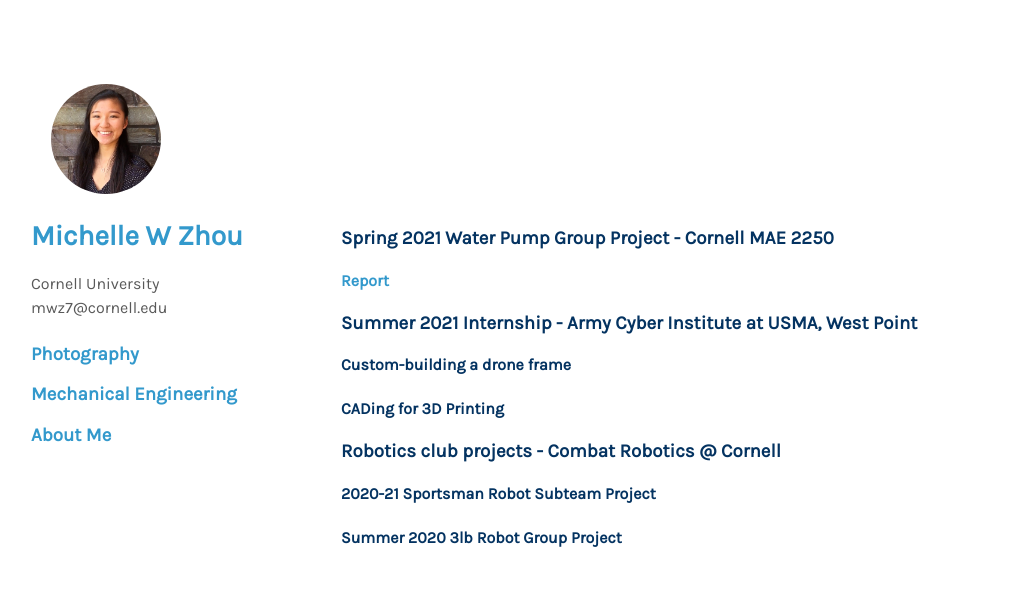
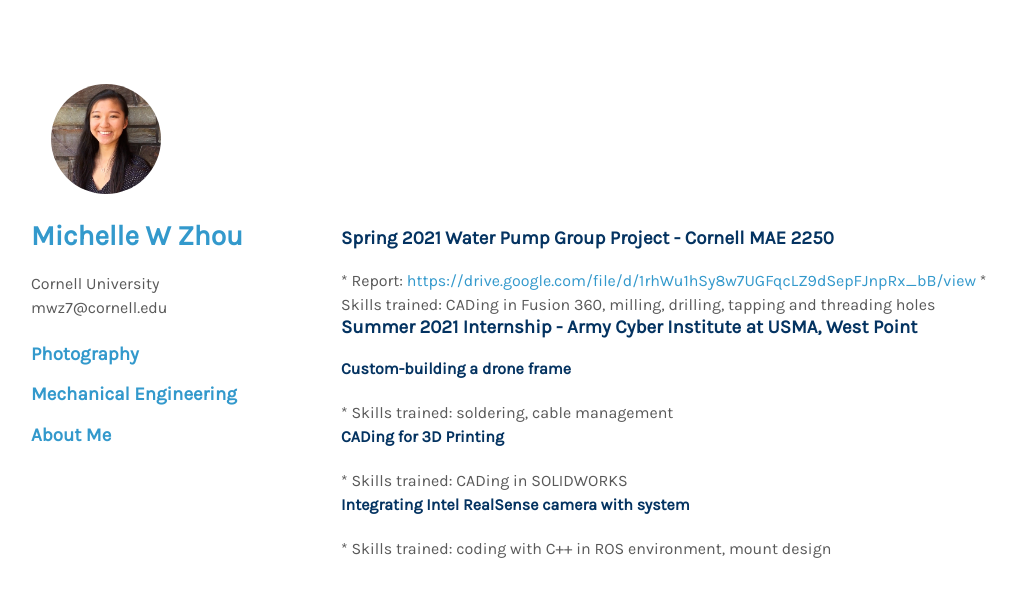
Before and after one commit to mwz724/mwz724.github.io, a Jekyll site: the page built from meche.md, in a window 1280 px wide. Shown: the top 597 px of the page, without its empty margins (129-1146 px from the left). Built offline with Jekyll 4.4.1, drawn with Linux system fonts in a browser that asks for light colours; nearby versions of some CDN libraries; a style sheet for code colours, icons or effects is not loaded.

Commit message:
Update meche.md

```diff
--- a/meche.md
+++ b/meche.md
@@ -20,9 +20,12 @@ permalink: /meche
   Product Photos
 </h4>
 --->
-<h4>
-  <a href= "https://drive.google.com/file/d/1rhWu1hSy8w7UGFqcLZ9dSepFJnpRx_bB/view" target="_blank"> Report</a>
-</h4>
+<body>
+
+  * Report: <a href= "https://drive.google.com/file/d/1rhWu1hSy8w7UGFqcLZ9dSepFJnpRx_bB/view" target="_blank"> https://drive.google.com/file/d/1rhWu1hSy8w7UGFqcLZ9dSepFJnpRx_bB/view </a>
+
+  * Skills trained: CADing in Fusion 360, milling, drilling, tapping and threading holes
+</body>
 
 
 
@@ -33,14 +36,28 @@ permalink: /meche
 <h4>
   Custom-building a drone frame
 </h4>
+<body>
+
+  * Skills trained: soldering, cable management
+</body>
 
 <h4>
   CADing for 3D Printing
 </h4>
+<body>
 
+  * Skills trained: CADing in SOLIDWORKS
+</body>
 
+<h4>
+  Integrating Intel RealSense camera with system
+</h4>
+<body>
 
+  * Skills trained: coding with C++ in ROS environment, mount design
+</body>
 
+<!---
 <h3>
   Robotics club projects - Combat Robotics @ Cornell
 </h3>
@@ -52,3 +69,4 @@ permalink: /meche
 <h4>
   Summer 2020 3lb Robot Group Project
 </h4>
+--->
```
